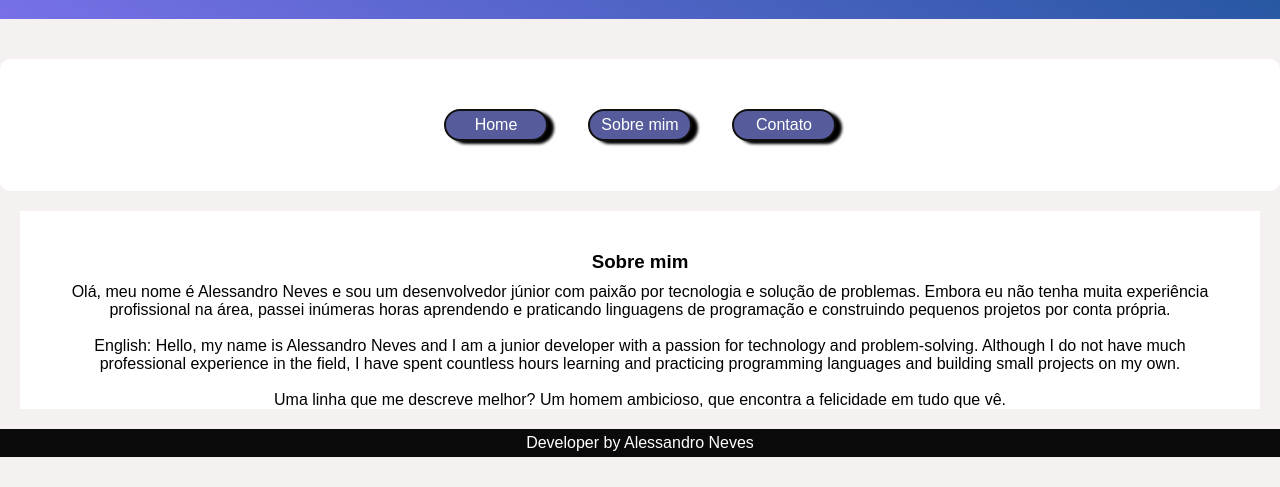
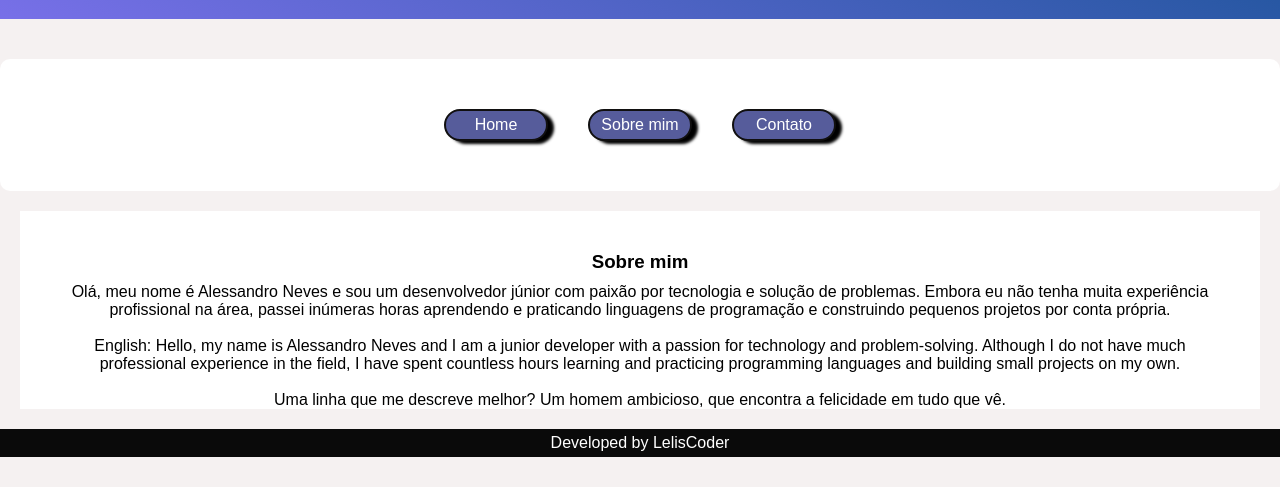
Before and after one commit to LelisCoder/desafio.blog, a plain HTML site: page sobre-mim.html in a window 1280 px wide. Shown: the part 313-800 px from the top of the page. Drawn offline with Linux system fonts and the light colour scheme.

Commit message:
Update sobre-mim.html

```diff
--- a/sobre-mim.html
+++ b/sobre-mim.html
@@ -50,7 +50,7 @@
             </article>
         </section>
 
-        <footer class="footer">Developer by Alessandro Neves</footer>
+        <footer class="footer">Developed by LelisCoder</footer>
 
     </body>
 </html>
```
